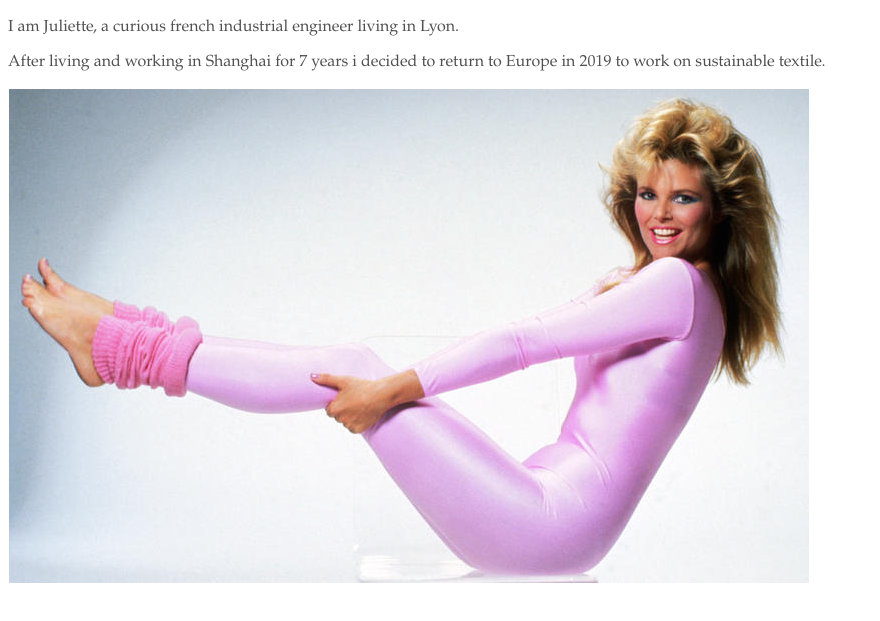
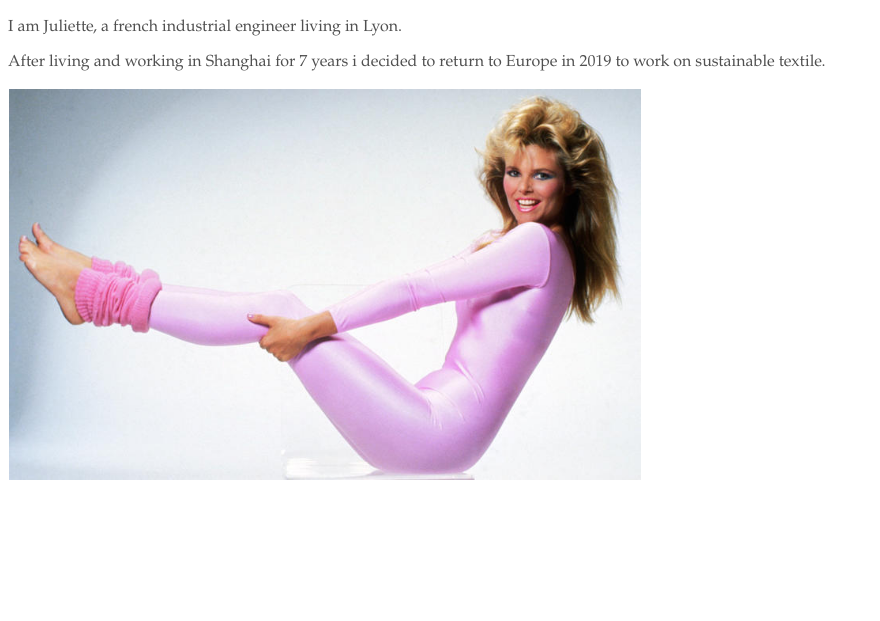
Before and after one commit to jaupijul/shufu.github.io, a plain HTML site: page AboutMeFrame.html in a window 1280 px wide. Shown: the part 49-670 px from the top of the page, without its empty margins (0-880 px from the left). Drawn offline with Linux system fonts and the light colour scheme.

Commit message:
Update AboutMeFrame.html

```diff
--- a/AboutMeFrame.html
+++ b/AboutMeFrame.html
@@ -1,7 +1,11 @@
 <body>
 <link rel="stylesheet" href = "style.css">
 <h1>About me</h1>
-    <p> I am Juliette, a curious french industrial engineer living in Lyon.</p>
+    <p> I am Juliette, a french industrial engineer living in Lyon.</p>
     <p> After living and working in Shanghai for 7 years i decided to return to Europe in 2019 to work on sustainable textile.</p>
-    <img src="./assets/history_spandex.jpg" alt="history of spandex">
+
+<div class="container">
+<img src="./assets/history_spandex.jpg" alt="history of spandex" style="width: 50%;">
+</div>
+
 </body>
```
